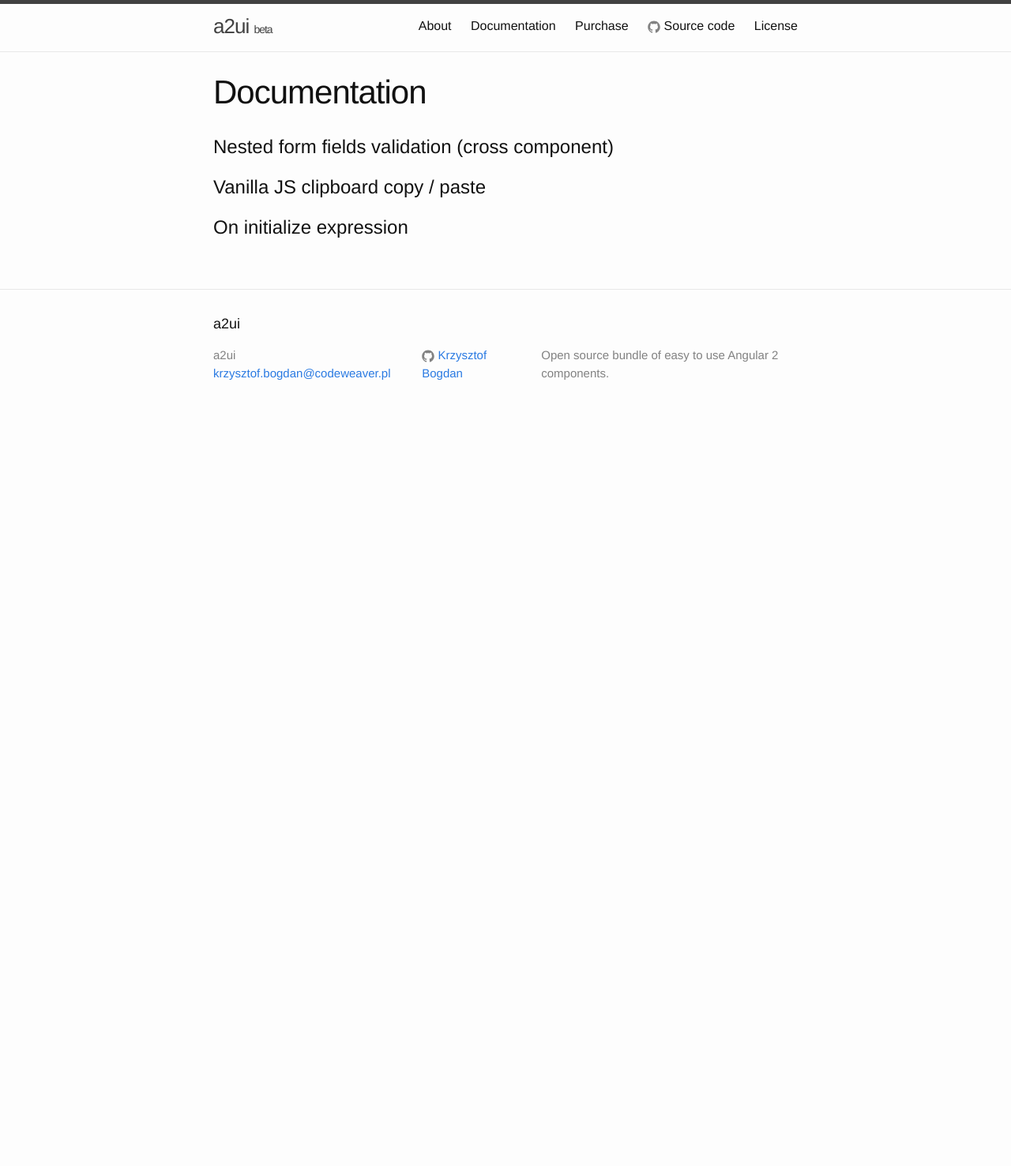
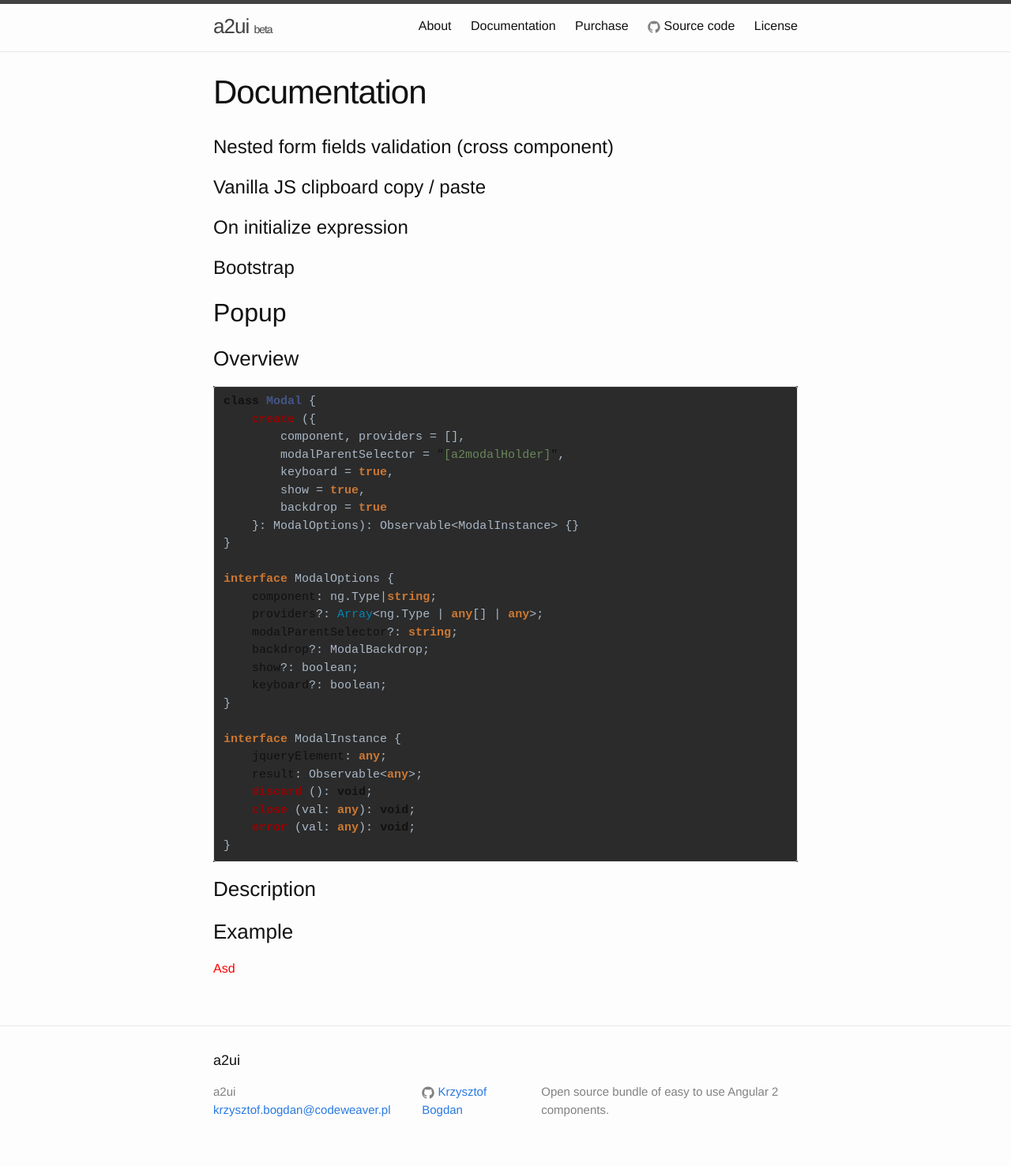
Before and after one commit to Zarysiek/a2ui-site, a Jekyll site: the page built from documentation/documentation.md, in a window 1280 px wide. Shown: the whole page at 79% size. Built offline with Jekyll 4.4.1, drawn with Linux system fonts in a browser that asks for light colours; before the commit the page ends 900 px from its top, so only the background shows below that.

Commit message:
Modal docs wip

```diff
--- a/_config.yml
+++ b/_config.yml
@@ -17,5 +17,7 @@
 # Build settings
 markdown: kramdown
 
+highlighter: rouge
+
 collections:
   - mains
--- a/_sass/_base.scss
+++ b/_sass/_base.scss
@@ -132,7 +132,7 @@
     font-size: 15px;
     border: 1px solid $grey-color-light;
     border-radius: 3px;
-    background-color: #eef;
+    background-color: #2B2B2B;
 }
 
 code {
--- a/_sass/_syntax-highlighting.scss
+++ b/_sass/_syntax-highlighting.scss
@@ -2,17 +2,17 @@
  * Syntax highlighting styles
  */
 .highlight {
-    background: #fff;
+    background: #2B2B2B;
     @extend %vertical-rhythm;
 
     .highlighter-rouge & {
-      background: #eef;
+      background: #2B2B2B;
     }
 
     .c     { color: #998; font-style: italic } // Comment
-    .err   { color: #a61717; background-color: #e3d2d2 } // Error
+    .err   { color: #A9B7C6; } // Error
     .k     { font-weight: bold } // Keyword
-    .o     { font-weight: bold } // Operator
+    .o     { color: #A9B7C6 } // Operator
     .cm    { color: #998; font-style: italic } // Comment.Multiline
     .cp    { color: #999; font-weight: bold } // Comment.Preproc
     .c1    { color: #998; font-style: italic } // Comment.Single
@@ -29,10 +29,10 @@
     .gs    { font-weight: bold } // Generic.Strong
     .gu    { color: #aaa } // Generic.Subheading
     .gt    { color: #a00 } // Generic.Traceback
-    .kc    { font-weight: bold } // Keyword.Constant
+    .kc    { font-weight: bold; color: #CC7832;} // Keyword.Constant
     .kd    { font-weight: bold } // Keyword.Declaration
     .kp    { font-weight: bold } // Keyword.Pseudo
-    .kr    { font-weight: bold } // Keyword.Reserved
+    .kr    { font-weight: bold; color: #CC7832; } // Keyword.Reserved
     .kt    { color: #458; font-weight: bold } // Keyword.Type
     .m     { color: #099 } // Literal.Number
     .s     { color: #d14 } // Literal.String
@@ -55,7 +55,7 @@
     .sb    { color: #d14 } // Literal.String.Backtick
     .sc    { color: #d14 } // Literal.String.Char
     .sd    { color: #d14 } // Literal.String.Doc
-    .s2    { color: #d14 } // Literal.String.Double
+    .s2    { color: #6A8759 } // Literal.String.Double
     .se    { color: #d14 } // Literal.String.Escape
     .sh    { color: #d14 } // Literal.String.Heredoc
     .si    { color: #d14 } // Literal.String.Interpol
@@ -68,4 +68,6 @@
     .vg    { color: #008080 } // Name.Variable.Global
     .vi    { color: #008080 } // Name.Variable.Instance
     .il    { color: #099 } // Literal.Number.Integer.Long
+    .nx    { color: #A9B7C6 } // Literal.Number.Integer.Long
+    .p    { color: #A9B7C6 } // Literal.Number.Integer.Long
 }
--- a/documentation/documentation.md
+++ b/documentation/documentation.md
@@ -4,9 +4,52 @@
 permalink: /doc/
 ---
 
-
 # Nested form fields validation (cross component)
 
 # Vanilla JS clipboard copy / paste
 
 # On initialize expression
+
+# Bootstrap
+
+## Popup
+
+### Overview
+
+{% highlight ts %}
+class Modal {
+    create ({
+        component, providers = [],
+        modalParentSelector = "[a2modalHolder]",
+        keyboard = true,
+        show = true,
+        backdrop = true
+    }: ModalOptions): Observable<ModalInstance> {}
+}
+
+interface ModalOptions {
+    component: ng.Type|string;
+    providers?: Array<ng.Type | any[] | any>;
+    modalParentSelector?: string;
+    backdrop?: ModalBackdrop;
+    show?: boolean;
+    keyboard?: boolean;
+}
+
+interface ModalInstance {
+    jqueryElement: any;
+    result: Observable<any>;
+    discard (): void;
+    close (val: any): void;
+    error (val: any): void;
+}
+
+{% endhighlight %}
+
+### Description
+
+### Example
+
+
+
+<div style="color: red;">Asd</div>
```
Also changed, not shown: README.md.
